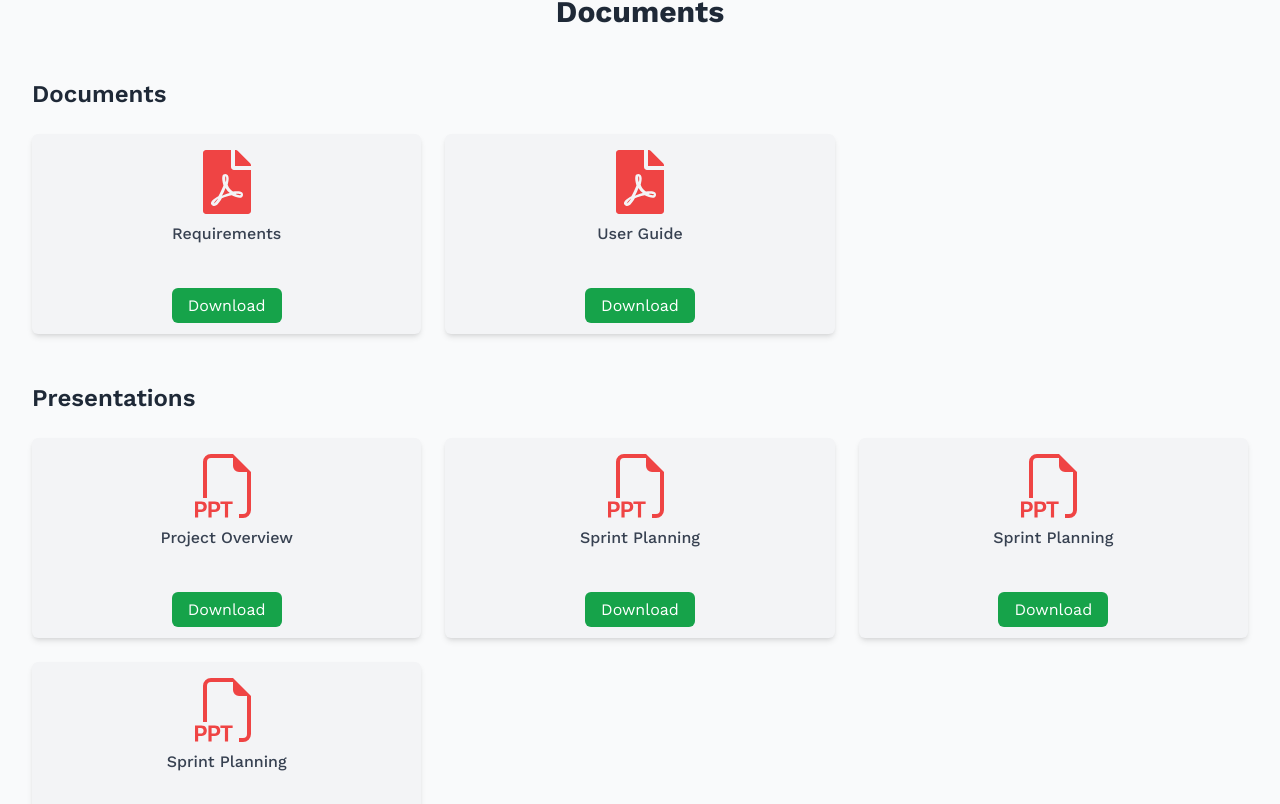
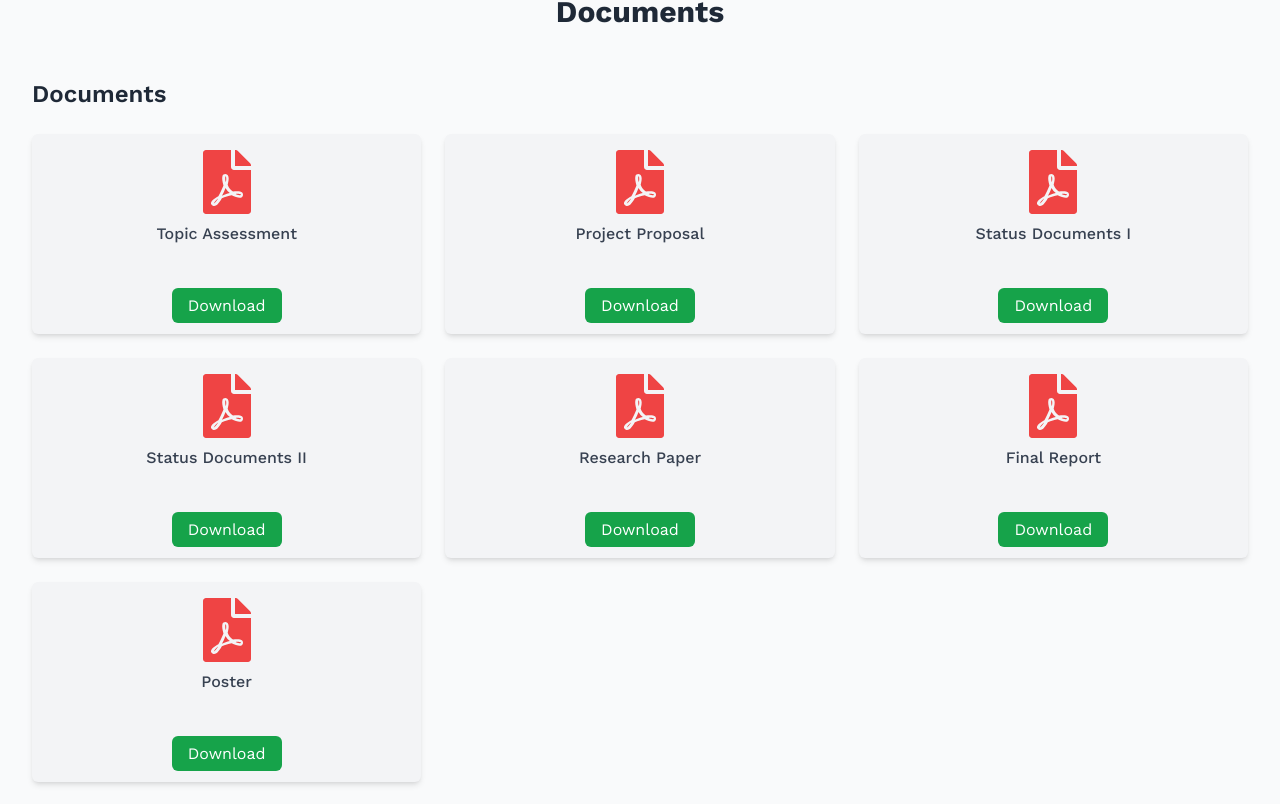
Before and after one commit to VinuraDe/Eco-vision-web, a React (Vite) app: page / in a window 1280 px wide. Shown: the part 6636-7440 px from the top of the page. Built offline with nearby package versions, Linux system fonts and the light colour scheme; a web font is replaced by a local one.

Commit message:
Docs and presentations added

```diff
--- a/src/components/molecules/DocumentsSection.jsx
+++ b/src/components/molecules/DocumentsSection.jsx
@@ -26,7 +26,7 @@
                 <div className="mt-4">
                   <PrimaryButton
                     text="Download"
-                    link="https://www.youtube.com/"
+                    link={item.link}
                   />
                 </div>
               </div>
--- a/src/constants/Documents.js
+++ b/src/constants/Documents.js
@@ -1,12 +1,17 @@
 
 export const presentations = [
-  { name: "Project Overview", link: "#", type: "Presentation" },
-  { name: "Sprint Planning", link: "#", type: "Presentation" },
-  { name: "Sprint Planning", link: "#", type: "Presentation" },
-  { name: "Sprint Planning", link: "#", type: "Presentation" },
+  { name: "Project Proposal", link: "https://docs.google.com/presentation/d/1PDqJNDfHld7cmpdf_mjcFDsjxAULUgr9/edit?usp=sharing&ouid=109651322637984545112&rtpof=true&sd=true", type: "Presentation" },
+  { name: "Progress Presentation I", link: "https://docs.google.com/presentation/d/1dImT0qvS8QGRCQWU04A6hyVWPVL8CeEp/edit?usp=sharing&ouid=109651322637984545112&rtpof=true&sd=true", type: "Presentation" },
+  { name: "Progress Presentation II", link: "https://docs.google.com/presentation/d/1OWGe0mINUgJ9yO2epsW1Tjd14jiRb-i-/edit?usp=sharing&ouid=109651322637984545112&rtpof=true&sd=true", type: "Presentation" },
+  { name: "Final Presentation", link: "#", type: "Presentation" },
 ];
 
 export const documents = [
-  { name: "Requirements", link: "#", type: "Document" },
-  { name: "User Guide", link: "#", type: "Document" },
+  { name: "Topic Assessment", link: "https://drive.google.com/file/d/1NvHdJ1VFPSe2p_hnVAfkGXXimZifKjqG/view?usp=sharing", type: "Document" },
+  { name: "Project Proposal", link: "https://drive.google.com/drive/folders/1Siykkzrty8PCUS2gl8QtcMZpLPIZcyuD", type: "Document" },
+  { name: "Status Documents I", link: "https://drive.google.com/file/d/1DhmB2Kjyz22gze2JRFOfjaTE1L12LzX9/view?usp=sharing", type: "Document" },
+  { name: "Status Documents II", link: "https://drive.google.com/file/d/1vFef0zUS3CFhB_RzKowF-Mf-utqtgySR/view?usp=sharing", type: "Document" },
+  { name: "Research Paper", link: "https://drive.google.com/file/d/1ToDEsZAreUkTApf6xvjMlHANuVO07Nyy/view?usp=sharing", type: "Document" },
+  { name: "Final Report", link: "#", type: "Document" },
+  { name: "Poster", link: "#", type: "Document" },
 ];
```
